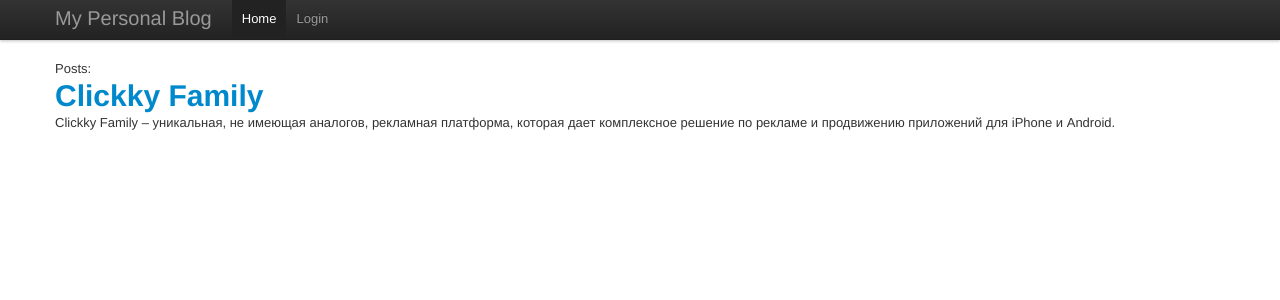
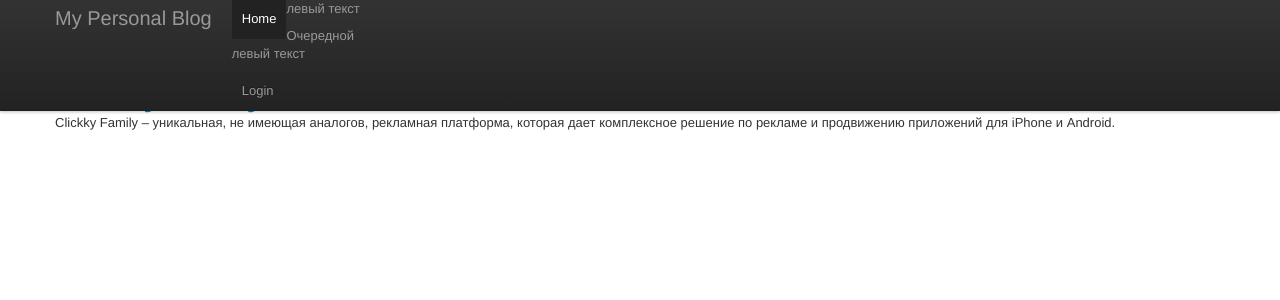
Before and after one commit to DmitryProkopenko/blog, a PHP site: page / in a window 1280 px wide. Shown: the top 300 px of the page. Run offline with PHP 8.4, Linux system fonts and the light colour scheme; data comes from the database, SQL or seed files in the repository; some libraries are stand-ins or nearby versions.

Commit message:
second commit

```diff
--- a/blog/tpl/main.php
+++ b/blog/tpl/main.php
@@ -37,7 +37,8 @@
           <div class="nav-collapse">
             <ul class="nav">
               <li class="active"><a href="/">Home</a></li>
-
+              <p>левый текст</p>
+			  <p>Очередной левый текст</p>
 	          <?if (!$this->user){?>
               <li><a href="/?login">Login</a></li>
               <?}?>
```
